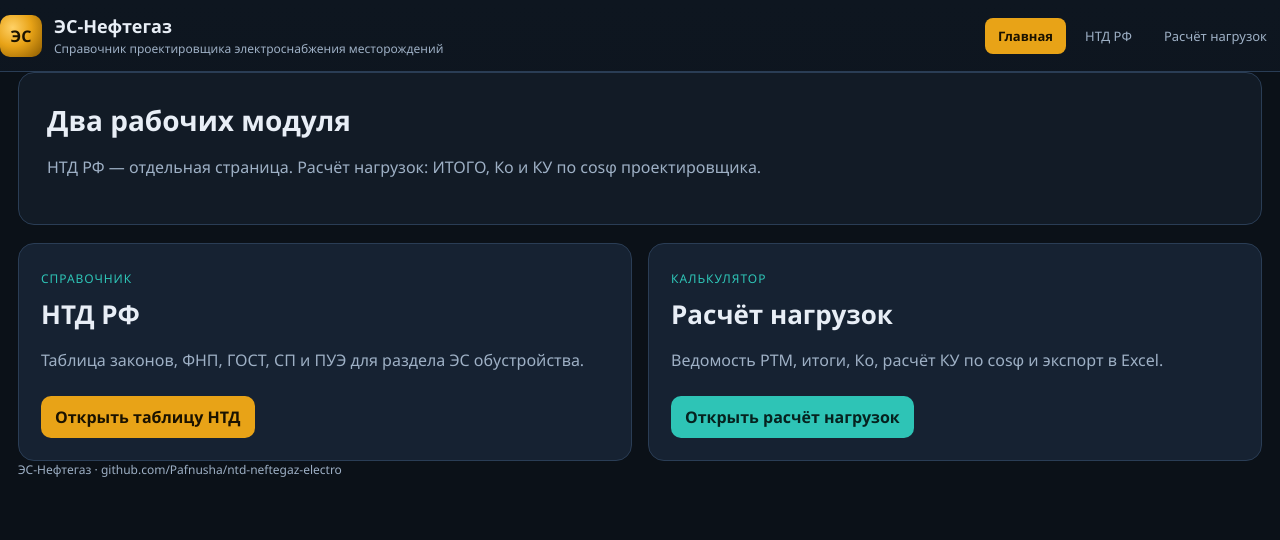
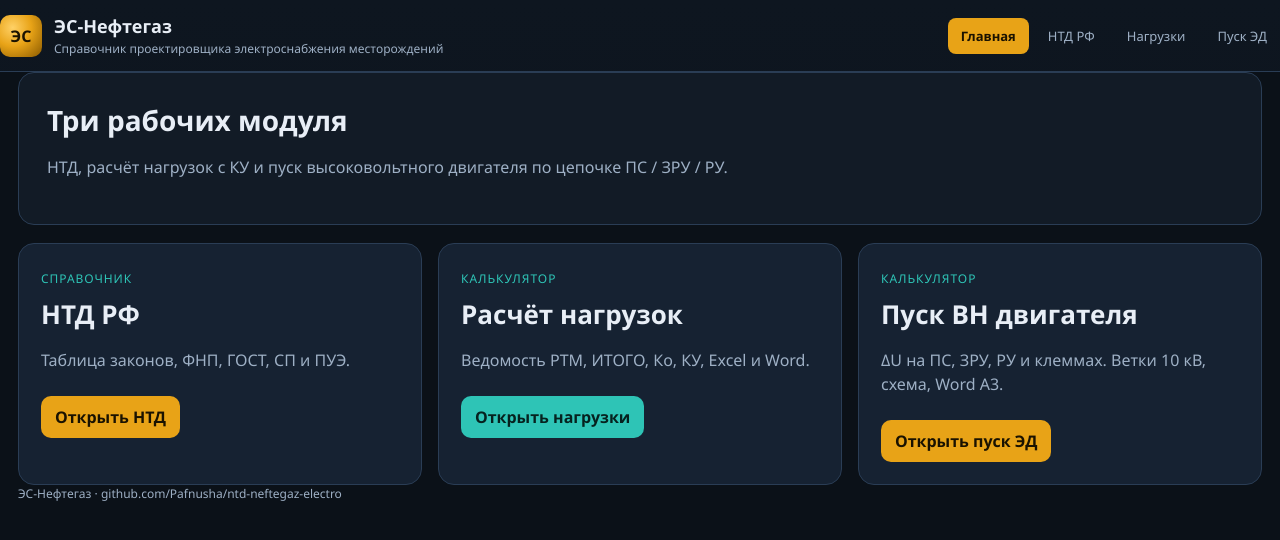
Before and after one commit to Pafnusha/ntd-neftegaz-electro, a plain HTML site: page index.html in a window 1280 px wide. Drawn offline with Linux system fonts and the light colour scheme.

Commit message:
add motor start module to homepage

```diff
--- a/index.html
+++ b/index.html
@@ -19,27 +19,34 @@
       <nav>
         <a class="navlink active" href="index.html">Главная</a>
         <a class="navlink" href="ntd.html">НТД РФ</a>
-        <a class="navlink" href="loads.html">Расчёт нагрузок</a>
+        <a class="navlink" href="loads.html">Нагрузки</a>
+        <a class="navlink" href="start.html">Пуск ЭД</a>
       </nav>
     </div>
   </header>
   <main class="wrap">
     <div class="hero">
-      <h2>Два рабочих модуля</h2>
-      <p>НТД РФ — отдельная страница. Расчёт нагрузок: ИТОГО, Ко и КУ по cosφ проектировщика.</p>
+      <h2>Три рабочих модуля</h2>
+      <p>НТД, расчёт нагрузок с КУ и пуск высоковольтного двигателя по цепочке ПС / ЗРУ / РУ.</p>
     </div>
     <div class="choice-grid">
       <a class="choice" href="ntd.html">
         <span class="choice-kicker">Справочник</span>
         <h3>НТД РФ</h3>
-        <p>Таблица законов, ФНП, ГОСТ, СП и ПУЭ для раздела ЭС обустройства.</p>
-        <span class="choice-btn">Открыть таблицу НТД</span>
+        <p>Таблица законов, ФНП, ГОСТ, СП и ПУЭ.</p>
+        <span class="choice-btn">Открыть НТД</span>
       </a>
       <a class="choice choice-alt" href="loads.html">
         <span class="choice-kicker">Калькулятор</span>
         <h3>Расчёт нагрузок</h3>
-        <p>Ведомость РТМ, итоги, Ко, расчёт КУ по cosφ и экспорт в Excel.</p>
-        <span class="choice-btn">Открыть расчёт нагрузок</span>
+        <p>Ведомость РТМ, ИТОГО, Ко, КУ, Excel и Word.</p>
+        <span class="choice-btn">Открыть нагрузки</span>
+      </a>
+      <a class="choice" href="start.html">
+        <span class="choice-kicker">Калькулятор</span>
+        <h3>Пуск ВН двигателя</h3>
+        <p>ΔU на ПС, ЗРУ, РУ и клеммах. Ветки 10 кВ, схема, Word A3.</p>
+        <span class="choice-btn">Открыть пуск ЭД</span>
       </a>
     </div>
   </main>
```
